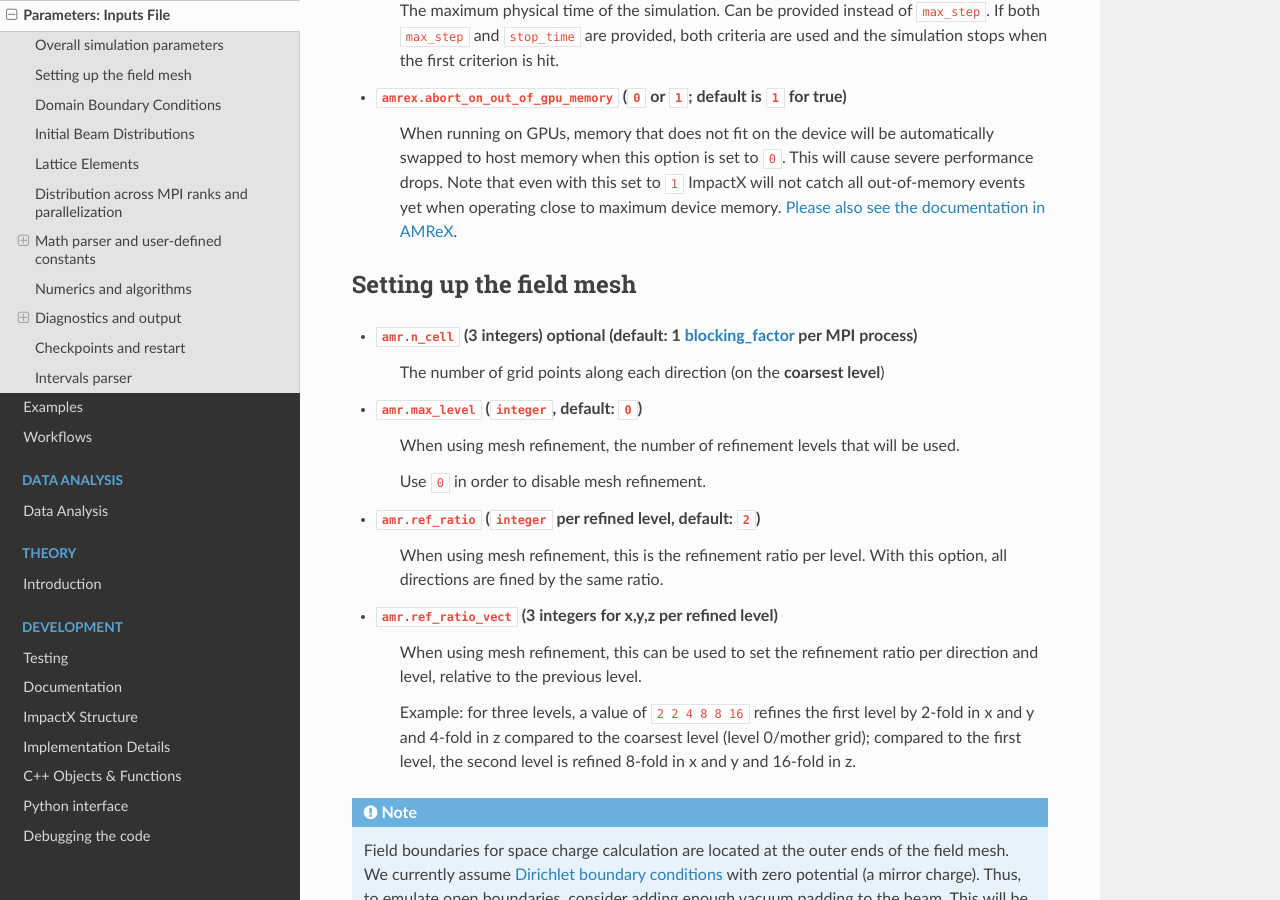
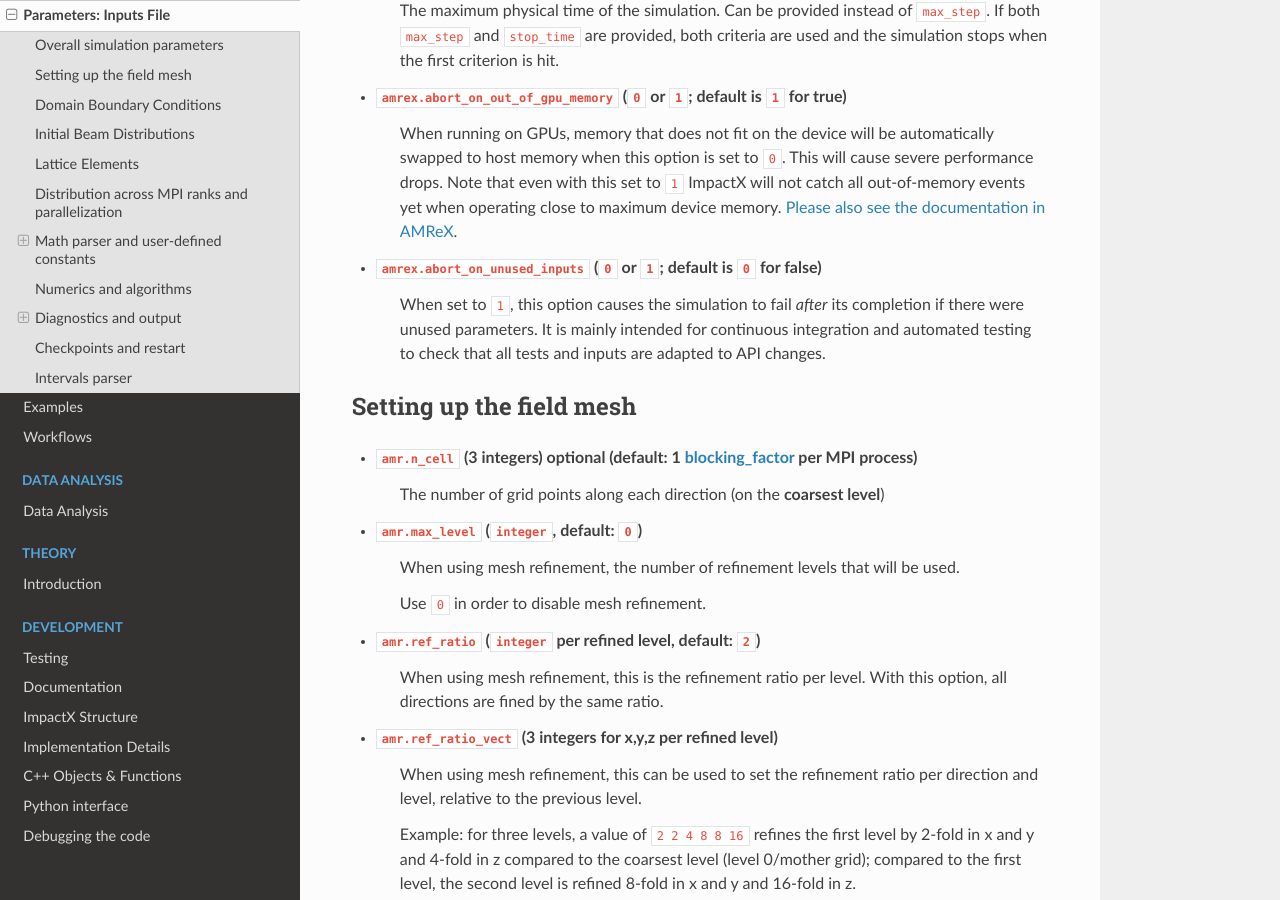
Before and after one commit to ECP-WarpX/impactx, a Sphinx documentation site: the page built from docs/source/usage/parameters.rst, in a window 1280 px wide and 900 px high, scrolled down 526 px. Built offline with Sphinx 7.4.7 and the Read the Docs theme 2.0.0, drawn with Linux system fonts in a browser that asks for light colours; pages that are not in the unit, such as notebooks, are missing from menus.

Commit message:
add user-facing docs

```diff
--- a/docs/source/usage/parameters.rst
+++ b/docs/source/usage/parameters.rst
@@ -26,6 +26,10 @@ Overall simulation parameters
     This will cause severe performance drops.
     Note that even with this set to ``1`` ImpactX will not catch all out-of-memory events yet when operating close to maximum device memory.
     `Please also see the documentation in AMReX <https://amrex-codes.github.io/amrex/docs_html/GPU.html#inputs-parameters>`_.
+
+* ``amrex.abort_on_unused_inputs`` (``0`` or ``1``; default is ``0`` for false)
+    When set to ``1``, this option causes the simulation to fail *after* its completion if there were unused parameters.
+    It is mainly intended for continuous integration and automated testing to check that all tests and inputs are adapted to API changes.
 
 .. _running-cpp-parameters-box:
 
```
